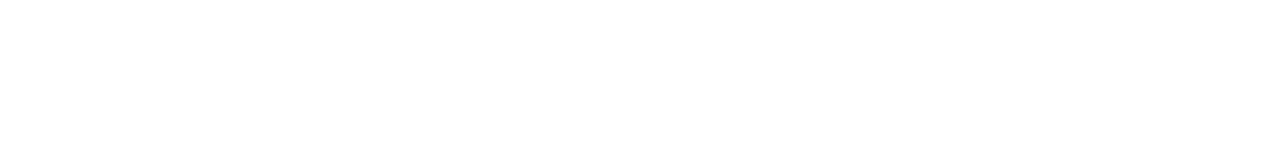
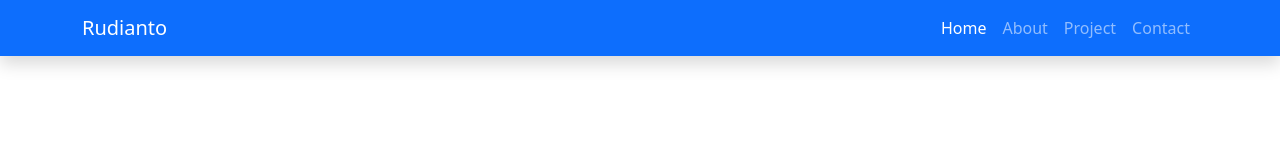
Before and after one commit to Rudianto26/Portofolio, a plain HTML site: page index.html in a window 1280 px wide. Drawn offline with nearby package versions, Linux system fonts and the light colour scheme.

Commit message:
membuat navbar

```diff
--- a/index.html
+++ b/index.html
@@ -1,17 +1,44 @@
 <!DOCTYPE html>
 <html lang="en">
-<head>
-    <meta charset="UTF-8">
-    <meta http-equiv="X-UA-Compatible" content="IE=edge">
-    <meta name="viewport" content="width=device-width, initial-scale=1.0">
+  <head>
+    <meta charset="UTF-8" />
+    <meta http-equiv="X-UA-Compatible" content="IE=edge" />
+    <meta name="viewport" content="width=device-width, initial-scale=1.0" />
     <title>Portofolio</title>
 
     <!-- bootstrap -->
-    <link rel="stylesheet" href="https://cdn.jsdelivr.net/npm/bootstrap@5.2.3/dist/css/bootstrap.min.css">
-</head>
-<body>
+    <link rel="stylesheet" href="https://cdn.jsdelivr.net/npm/bootstrap@5.2.3/dist/css/bootstrap.min.css" />
+  </head>
+  <body>
+    <!-- navbar start -->
+    <nav class="navbar navbar-expand-lg navbar-dark bg-primary shadow">
+      <div class="container">
+        <a class="navbar-brand" href="#">Rudianto</a>
+        <button class="navbar-toggler" type="button" data-bs-toggle="collapse" data-bs-target="#navbarNav" aria-controls="navbarNav" aria-expanded="false" aria-label="Toggle navigation">
+          <span class="navbar-toggler-icon"></span>
+        </button>
+        <div class="collapse navbar-collapse" id="navbarNav">
+          <ul class="navbar-nav ms-auto">
+            <li class="nav-item">
+              <a class="nav-link active" aria-current="page" href="#">Home</a>
+            </li>
+            <li class="nav-item">
+              <a class="nav-link" href="#">About</a>
+            </li>
+            <li class="nav-item">
+              <a class="nav-link" href="#">Project</a>
+            </li>
+            <li class="nav-item">
+              <a class="nav-link" href="#">Contact</a>
+            </li>
+          </ul>
+        </div>
+      </div>
+    </nav>
+    <!-- navbar end -->
 
-<!-- javascript -->
-<script src="https://cdn.jsdelivr.net/npm/bootstrap@5.2.3/dist/js/bootstrap.bundle.min.js"></script>
-</body>
+    <!-- javascript -->
+    <script src="https://cdn.jsdelivr.net/npm/@popperjs/core@2.11.6/dist/umd/popper.min.js" integrity="sha384-oBqDVmMz9ATKxIep9tiCxS/Z9fNfEXiDAYTujMAeBAsjFuCZSmKbSSUnQlmh/jp3" crossorigin="anonymous"></script>
+    <script src="https://cdn.jsdelivr.net/npm/bootstrap@5.2.3/dist/js/bootstrap.min.js" integrity="sha384-cuYeSxntonz0PPNlHhBs68uyIAVpIIOZZ5JqeqvYYIcEL727kskC66kF92t6Xl2V" crossorigin="anonymous"></script>
+  </body>
 </html>
```
